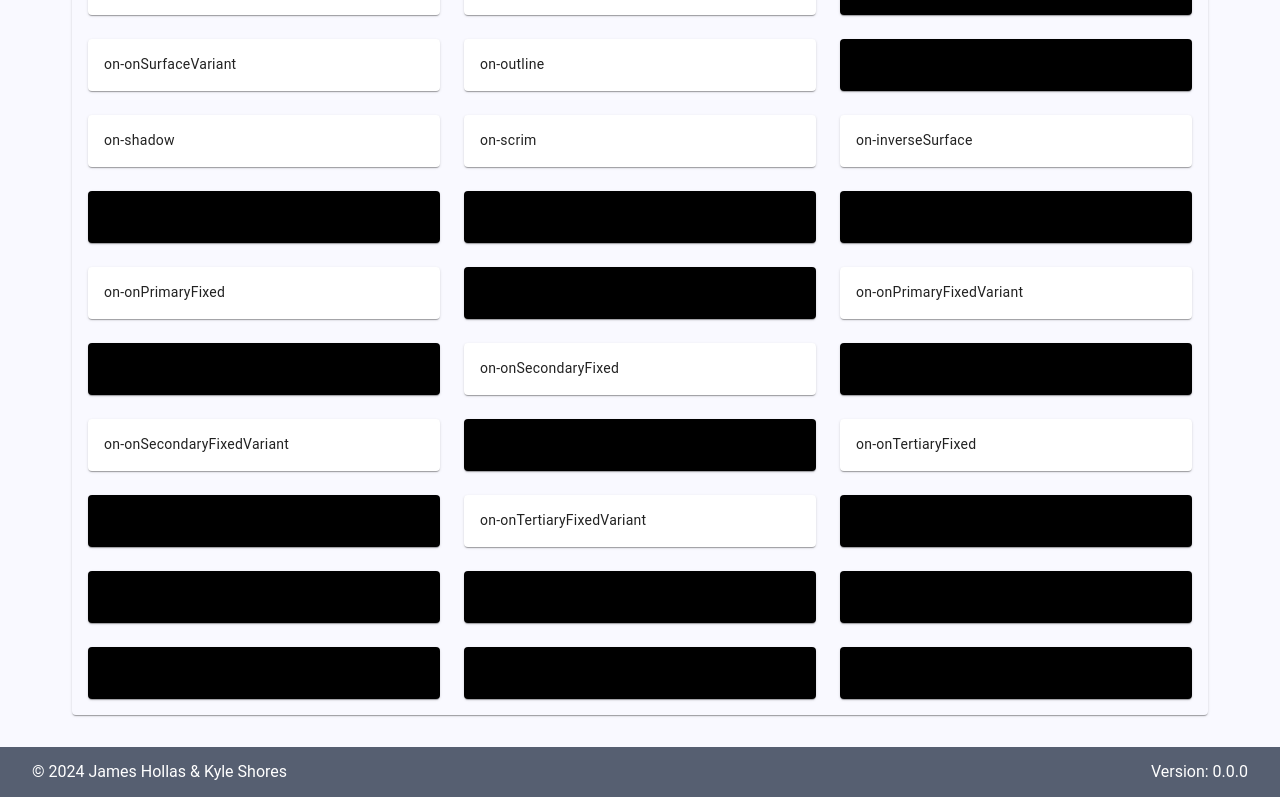
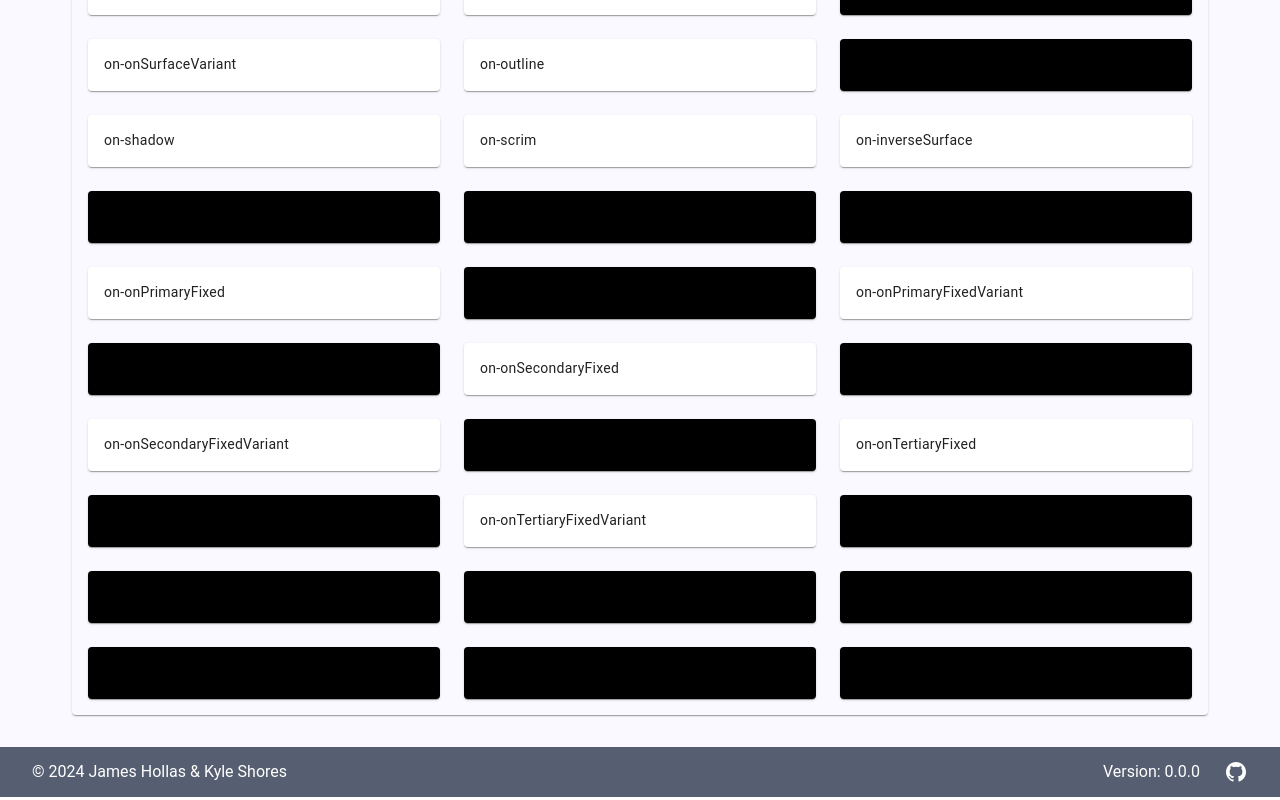
Before and after one commit to K20shores/Satisfactory-Recipe-Chains, a Vue app: page /Satisfactory-Recipe-Chains/test in a window 1280 px wide. Shown: the part 2355-3155 px from the top of the page. Built offline with nearby package versions, Linux system fonts and the light colour scheme; what v-network-graph would draw is missing.

Commit message:
added github link

```diff
--- a/src/components/Footer.vue
+++ b/src/components/Footer.vue
@@ -6,7 +6,16 @@
           <p color="onSecondary">© {{ currentYear }} James Hollas & Kyle Shores</p>
         </v-col>
         <v-col cols="6">
-          <p color="onSecondary" class="text-right">Version: {{ packageVersion }}</p>
+          <v-row justify="end" align="center">
+            <v-col cols="auto">
+              <p color="onSecondary" class="text-right">Version: {{ packageVersion }}</p>
+            </v-col>
+            <v-col cols="auto">
+              <a href="https://github.com/K20shores/Satisfactory-Recipe-Chains">
+                <v-icon color="onSecondary">mdi-github</v-icon>
+              </a>
+            </v-col>
+          </v-row>
         </v-col>
       </v-row>
     </v-container>
```
